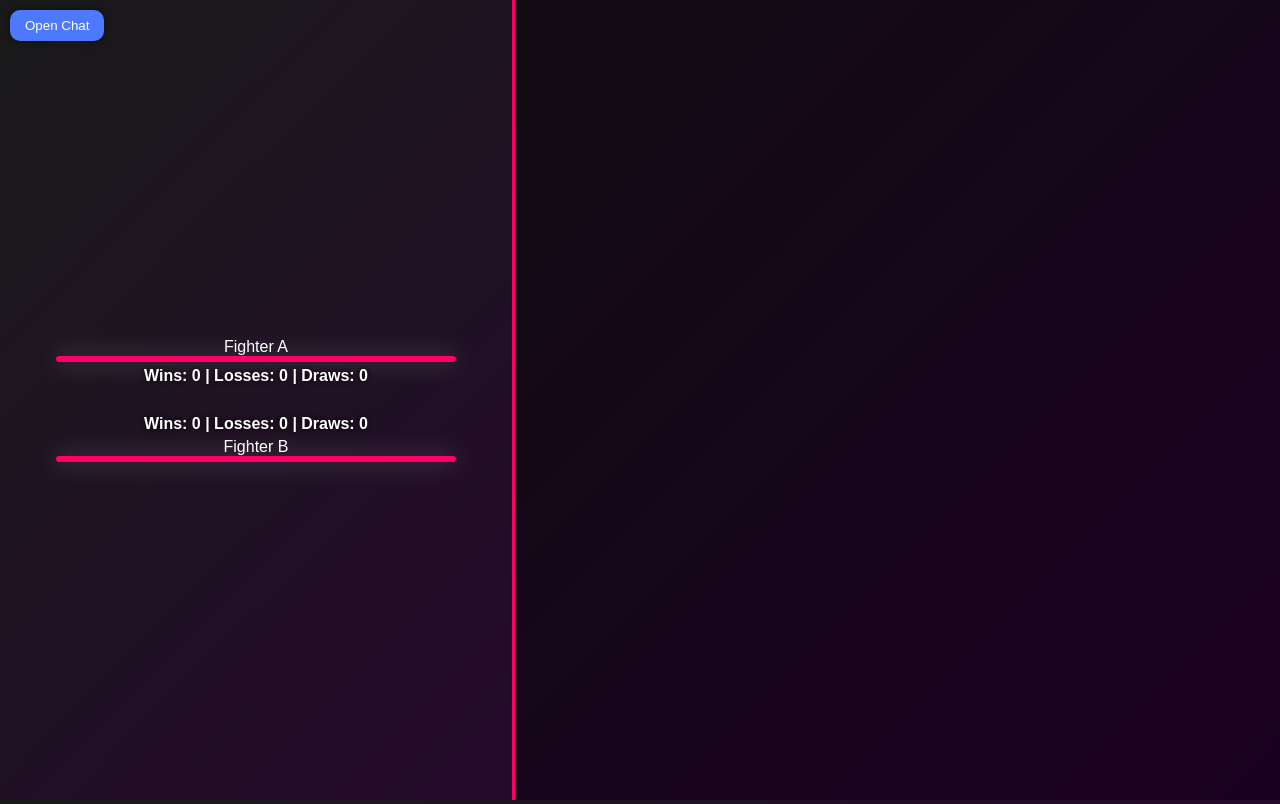
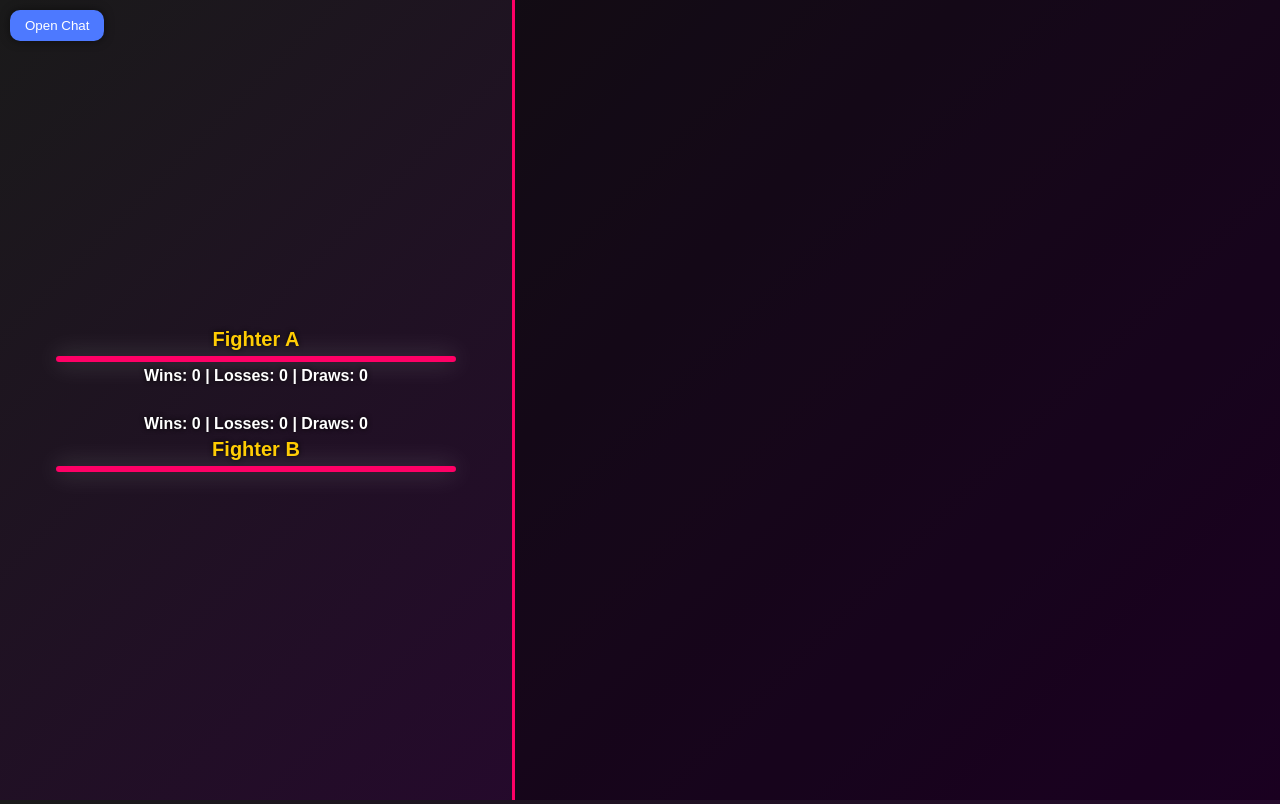
Before and after one commit to Cwfighters/Uit-test, a plain HTML site: page index.html in a window 1280 px wide. Drawn offline with Linux system fonts and the light colour scheme.

Commit message:
Update style.css

```diff
--- a/style.css
+++ b/style.css
@@ -35,6 +35,15 @@ body, html {
   display:flex;
   flex-direction:column;
   align-items:center;
+}
+
+/* Fighter name */
+.fighter-name {
+  font-size:20px;
+  font-weight:bold;
+  margin-bottom:5px;
+  color:#ffcc00;
+  text-shadow: 0 0 5px black;
 }
 
 .fighter {
@@ -124,7 +133,7 @@ body, html {
   margin-left:5px;
 }
 
-/* Open Chat button at top */
+/* Open Chat button at top-left above fighters */
 #openChatBtn {
   position:absolute; top:10px; left:10px; z-index:10;
   padding:8px 15px;
```
